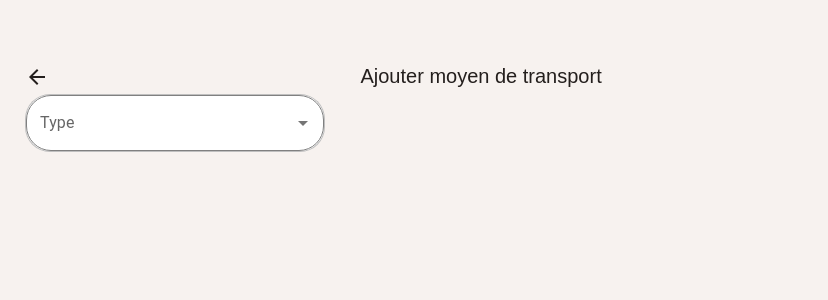
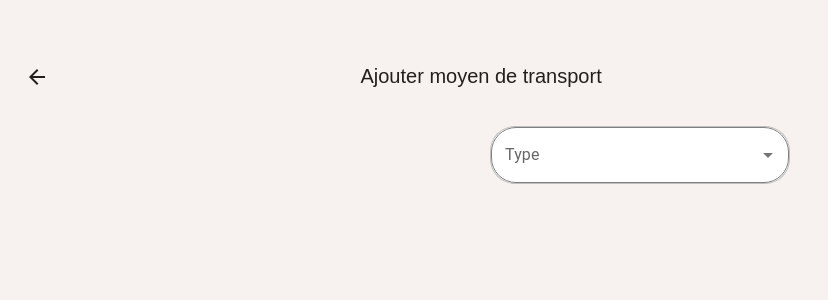
Before and after one commit to Etu1906/greenstepfront, a React (Vite) app: page /moyen-transport in a window 1280 px wide. Shown: the top 300 px of the page, without its empty margins (0-828 px from the left). Built offline with nearby package versions, Linux system fonts and the light colour scheme.

Commit message:
fit [AJOUT-MOYEN-TRANSPORT] : nanampy anle select independant

```diff
--- /dev/null
+++ b/src/components/form/input/Select.tsx
@@ -0,0 +1,54 @@
+import React from 'react';
+import Autocomplete from '@mui/material/Autocomplete';
+import TextField from '@mui/material/TextField';
+import Box from '@mui/material/Box';
+
+interface SelectProps {
+  options: any;
+}
+
+const Select: React.FC<SelectProps> = ({ options }) => {
+  return (
+    <Box sx={{ width: 300, mx: 'auto', mt: 4 }}>
+      <Autocomplete
+        disablePortal
+        id="combo-box-demo"
+        options={options}
+        sx={{
+          width: 300,
+          border: '1px solid rgba(0,0,0,.25)',
+          outline: 'none',
+          listStyle: 'none',
+          backgroundColor: 'white', // Changer la couleur de fond
+          borderRadius: '25px', // Ajouter des bordures arrondies
+          '& .MuiInputBase-root': {
+            color: 'blue', // Changer la couleur du texte
+          },
+          '& .MuiOutlinedInput-root': {
+            '& fieldset': {
+              borderRadius: '25px',
+              borderColor: 'gray', // Changer la couleur de la bordure
+            },
+            '&:hover fieldset': {
+              borderColor: 'black', // Changer la couleur de la bordure au survol
+            },
+            '&.Mui-focused fieldset': {
+              borderColor: 'green', // Changer la couleur de la bordure lorsque le champ est focalisé
+            },
+          },
+        }}
+        renderInput={(params) => (
+          <TextField
+            {...params}
+            label="Type"
+            sx={{
+              borderRadius: '25px',
+            }}
+          />
+        )}
+      />
+    </Box>
+  );
+};
+
+export default Select;
--- a/src/components/transport/components/AjoutMoyenTransport.tsx
+++ b/src/components/transport/components/AjoutMoyenTransport.tsx
@@ -2,6 +2,7 @@ import React from "react";
 import ArrowBackIcon from '@mui/icons-material/ArrowBack';
 import TextField from '@mui/material/TextField';
 import Autocomplete from '@mui/material/Autocomplete';
+import Select from "../../form/input/Select";
 const AjoutMoyenTransport: React.FC = () => {
   const type = [{label: 'vélo'}, {label: 'voiture'},{label: 'moto'}]
   return (
@@ -19,40 +20,7 @@ const AjoutMoyenTransport: React.FC = () => {
           </div>
         </div>
         <div className="moyen__section">
-        <Autocomplete
-          disablePortal
-          id="combo-box-demo"
-          options={type}
-          sx={{
-            width: 300,
-            border: '1px solid rgba(0,0,0,.25)',
-            outline:'none',
-            listStyle: 'none',
-            backgroundColor: 'white', // Changer la couleur de fond
-            borderRadius: '25px', // Ajouter des bordures arrondies
-            '& .MuiInputBase-root': {
-              color: 'blue', // Changer la couleur du texte
-            },
-            '& .MuiOutlinedInput-root': {
-              '& fieldset': {
-                borderRadius: '25px',
-                borderColor: 'gray', // Changer la couleur de la bordure
-              },
-              '&:hover fieldset': {
-                borderColor: 'black', // Changer la couleur de la bordure au survol
-              },
-              '&.Mui-focused fieldset': {
-                borderColor: 'green', // Changer la couleur de la bordure lorsque le champ est focalisé
-              },
-            },
-          }}
-
-          renderInput={(params) => <TextField
-            sx={{
-              borderRadius: '25px'
-            }}
-             {...params} label="Type" />}
-        />
+        <Select options={type} />
         </div>
       </div>
     </>
```
